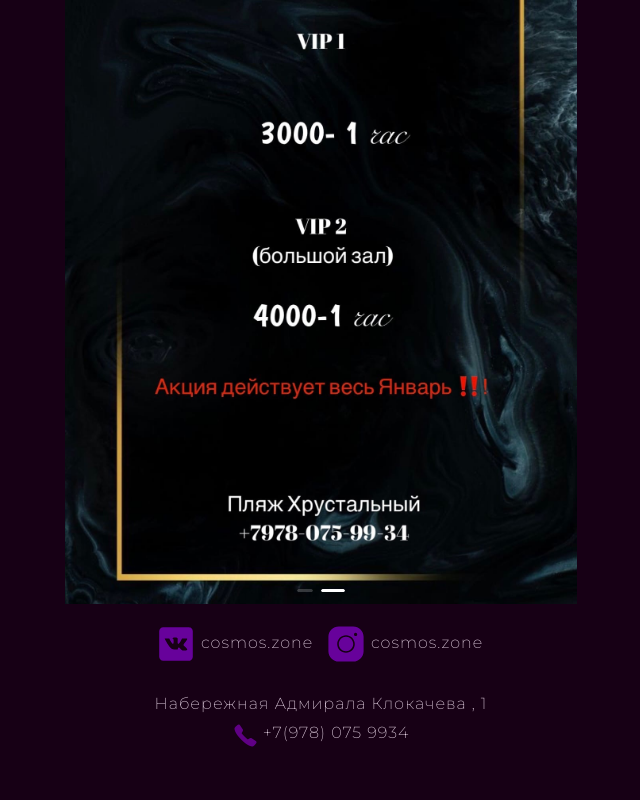
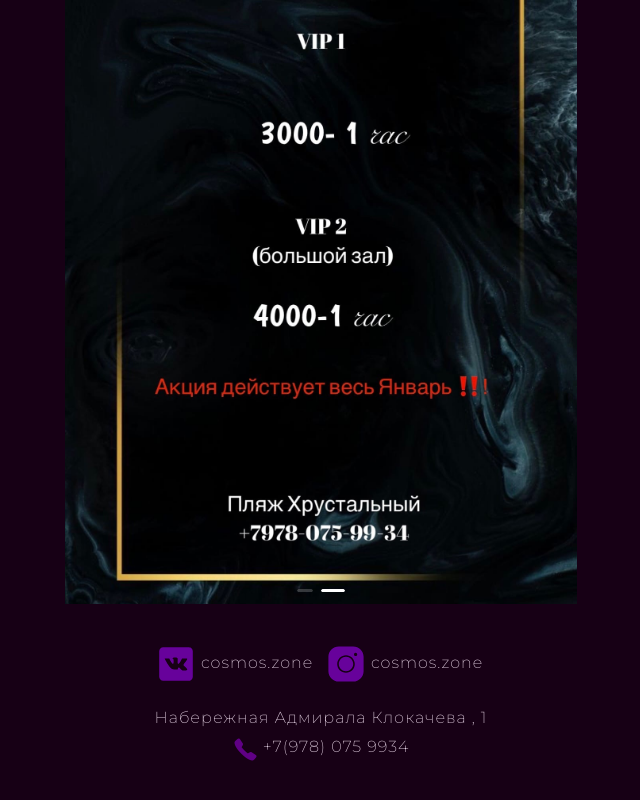
Before and after one commit to MrBattka/cosmos, a React (Create React App) app: page / in a window 1280 px wide. Shown: the part 2068-2868 px from the top of the page, without its empty margins (319-959 px from the left). Built offline with nearby package versions, Linux system fonts and the light colour scheme; a web font is replaced by a local one.

Commit message:
contacts refactoring

```diff
--- a/src/App.js
+++ b/src/App.js
@@ -3,7 +3,7 @@ import Head from './components/Head/Head';
 import AboutUs from './components/AboutUs/AboutUs';
 import Media from './components/Media/Media';
 import PriceList from './components/PticeList/PriceList';
-import Contact from './components/Contact/Contact';
+import Contacts from './components/Contacts/Contacts';
 
 function App() {
   return (
@@ -17,7 +17,7 @@ function App() {
       <a name="price" alt="#" href='/'>{null}</a>
       <PriceList />
       <a name="contact" alt="#" href='/'>{null}</a>
-      <Contact />
+      <Contacts />
     </div>
   );
 }
--- a/src/components/Contact/Contact.jsx
+++ b/src/components/Contacts/Contacts.jsx
@@ -1,5 +1,5 @@
 import React from "react";
-import styles from './Contact.module.css'
+import styles from './Contacts.module.css'
 import vk from '../../img/vk.svg'
 import inst from '../../img/inst.svg'
 import phone from '../../img/phone.png'
--- a/src/components/Contact/Contact.module.css
+++ b/src/components/Contacts/Contacts.module.css
@@ -12,21 +12,13 @@
 
 .icon__wrapper img {
     width: 40px;
-    margin: 20px 5px 0 5px;
-}
-
-.icon__wrapper img:hover {
-    width: 43px;
+    margin: 40px 5px 0 5px;
 }
 
 .icon__social {
     width: 170px;
     display: flex;
     flex-direction: row;
-}
-.icon__social a {
-    width: 200px;
-    height: 40px;
 }
 .insta {
     display: flex;
@@ -36,7 +28,7 @@
     height: 40px;
 }
 .inst_text {
-    margin-top: 18px;
+    margin-top: 38px;
     height: 40px;
     display: flex;
     align-items: center;
@@ -60,7 +52,7 @@
 }
 
 .adress {
-    margin-top: 50px;
+    margin-top: 10px;
 }
 
 .contact__wrapper a {
--- a/src/components/Head/Head.module.css
+++ b/src/components/Head/Head.module.css
@@ -14,6 +14,7 @@
 .icon__header_img {
     border-radius: 50%;
     width: 70px;
+    box-shadow: 0 0 1px white;
 }
 
 .icon__header a {
```
